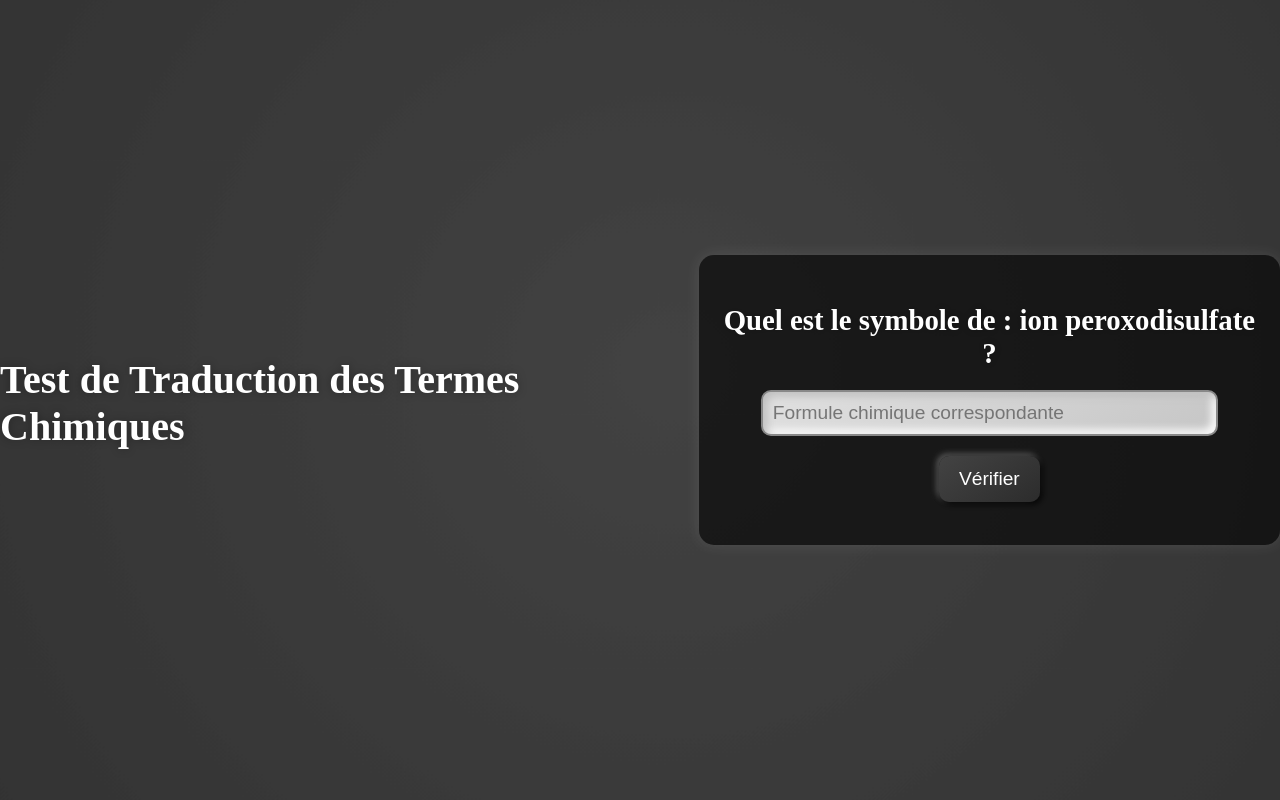
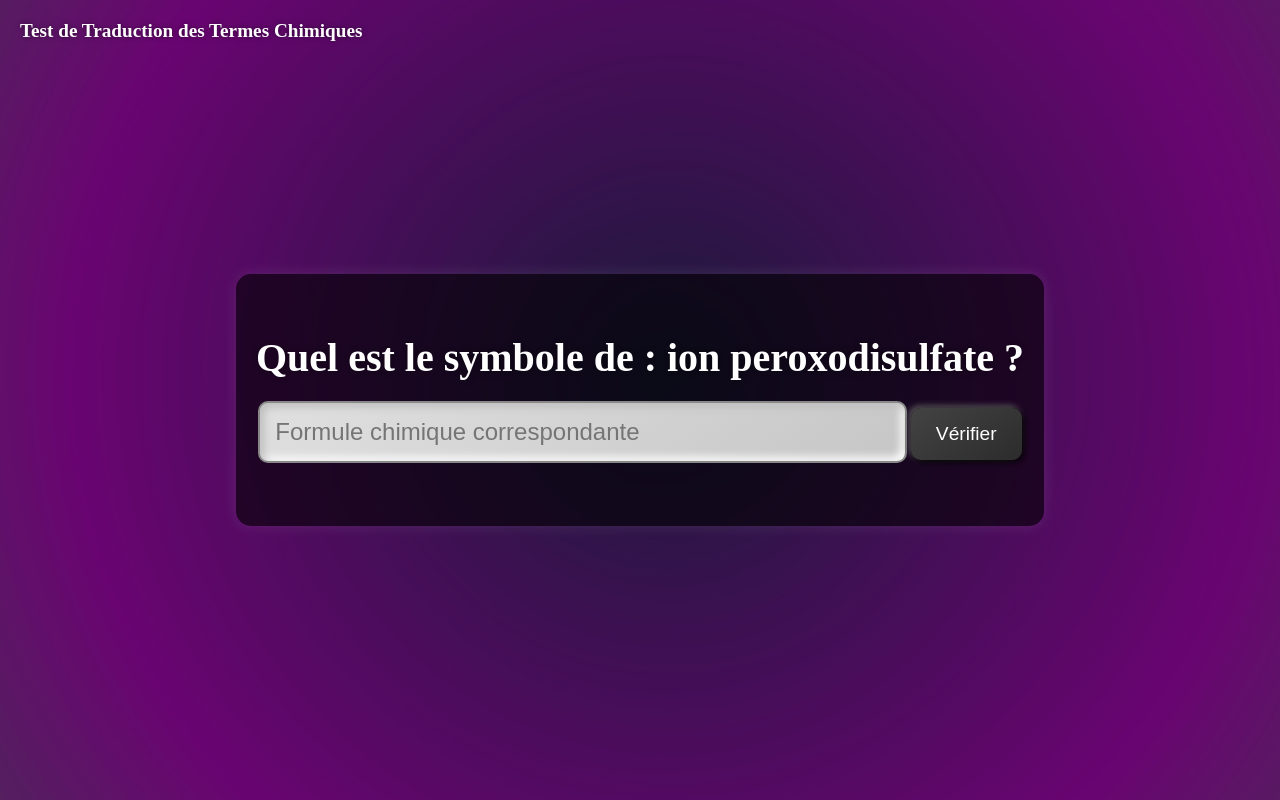
Before and after one commit to LesHautsPoles/PWA-Chimie, a plain HTML site: page index.html in a window 1280 px wide. Shown: the top 800 px of the page. Drawn offline with Linux system fonts and the light colour scheme.

Commit message:
Update styles.css

```diff
--- a/styles.css
+++ b/styles.css
@@ -1,14 +1,14 @@
 /* Style de base pour le corps */
 body {
   margin: 0;
-  font-family: 'Roboto Slab', serif; /* Police plus élégante */
+  font-family: 'Roboto Slab', serif; /* Police élégante */
   display: flex;
   justify-content: center;
   align-items: center;
   height: 100vh;
-  color: #ffffff; /* Couleur du texte pour un bon contraste */
+  color: #ffffff; /* Couleur initiale du texte */
   overflow: hidden;
-  background: linear-gradient(135deg, #434343 25%, #000000 75%); /* Dégradé métallique sombre */
+  background: #000; /* Fond noir de base */
   position: relative;
 }
 
@@ -17,63 +17,62 @@ body {
   z-index: 10;
   text-align: center;
   padding: 20px;
-  background: rgba(0, 0, 0, 0.6); /* Fond semi-transparent pour faire ressortir le contenu */
+  background: rgba(0, 0, 0, 0.6); /* Fond semi-transparent */
   border-radius: 15px;
   box-shadow: 0px 0px 15px rgba(255, 255, 255, 0.1);
 }
 
-/* Style du texte principal */
+/* Titre positionné en haut à gauche */
 h1 {
-  font-size: 2.5rem;
-  margin-bottom: 20px;
-  text-shadow: 0px 0px 10px rgba(0, 0, 0, 0.3); /* Légère ombre portée pour le texte */
+  font-size: 1.2rem;
+  position: absolute;
+  top: 20px;
+  left: 20px;
+  margin: 0;
+  color: #ffffff;
+  text-shadow: 0px 0px 5px rgba(0, 0, 0, 0.5);
 }
 
-/* Style du terme en français */
+/* Style du terme en français au centre */
 #french-term {
   font-weight: bold;
-  font-size: 1.8rem;
-  text-shadow: 0px 0px 10px rgba(0, 0, 0, 0.3); /* Ajout d'un effet lumineux au texte */
+  font-size: 2.5rem;
+  text-shadow: 0px 0px 10px rgba(0, 0, 0, 0.5);
   margin-bottom: 20px;
+  transition: color 0.5s; /* Transition fluide de la couleur */
 }
 
 /* Style de la boîte de saisie */
 #user-input {
   width: 80%;
-  padding: 10px;
+  padding: 15px;
   margin-bottom: 20px;
   border: 2px solid #888;
   border-radius: 10px;
   outline: none;
-  font-size: 1.2rem;
-  background: linear-gradient(145deg, #e0e0e0, #c6c6c6); /* Effet métallique sur la boîte */
+  font-size: 1.5rem;
+  background: linear-gradient(145deg, #e0e0e0, #c6c6c6); /* Effet métallique */
   color: #333;
   box-shadow: inset 4px 4px 8px #bebebe, inset -4px -4px 8px #ffffff;
   transition: all 0.3s ease-in-out;
 }
 
-/* Effet de surbrillance au focus */
-#user-input:focus {
-  border-color: #ffa500; /* Couleur dorée pour le focus */
-  box-shadow: 0px 0px 10px #ffa500; /* Effet lumineux autour de la boîte */
-}
-
 /* Style du bouton */
 #check-answer {
-  padding: 12px 20px;
-  background: linear-gradient(145deg, #434343, #2c2c2c); /* Dégradé métallique sombre */
+  padding: 15px 25px;
+  background: linear-gradient(145deg, #434343, #2c2c2c);
   border: none;
   border-radius: 10px;
   color: #ffffff;
   font-size: 1.2rem;
   cursor: pointer;
-  box-shadow: 2px 2px 6px #000000, -2px -2px 6px #666666; /* Effet 3D pour le bouton */
+  box-shadow: 2px 2px 6px #000000, -2px -2px 6px #666666;
   transition: all 0.3s ease-in-out;
 }
 
-/* Effet d'animation et de surbrillance au survol */
+/* Effet au survol du bouton */
 #check-answer:hover {
-  background: linear-gradient(145deg, #5a5a5a, #3d3d3d); /* Couleur plus claire au survol */
+  background: linear-gradient(145deg, #5a5a5a, #3d3d3d);
   box-shadow: 4px 4px 8px #000000, -4px -4px 8px #666666;
 }
 
@@ -82,9 +81,10 @@ h1 {
   margin-top: 20px;
   font-size: 1.4rem;
   font-style: italic;
+  transition: color 0.5s; /* Transition fluide de la couleur */
 }
 
-/* Arrière-plan animé avec dégradé métallique en forme de vagues */
+/* Arrière-plan animé avec vagues de couleurs */
 body::before,
 body::after {
   content: "";
@@ -93,14 +93,14 @@ body::after {
   height: 300%;
   top: -100%;
   left: -100%;
-  background: radial-gradient(circle at 50% 50%, #434343, #2c2c2c, #1b1b1b); /* Couleurs sombres et métalliques */
-  animation: animateWaves 30s linear infinite; /* Animation plus lente */
+  background: radial-gradient(circle at 50% 50%, #4b0082, #483d8b, #2e8b57, #8a2be2, #5f9ea0); /* Dégradés de couleurs métalliques */
+  animation: animateWaves 30s linear infinite, colorShift 15s ease-in-out infinite;
   z-index: -2;
 }
 
 body::after {
-  animation-duration: 60s; /* Vitesse différente pour plus de profondeur */
-  opacity: 0.5; /* Opacité pour donner de la dimension */
+  animation-duration: 60s, 30s; /* Vitesse différente pour plus de profondeur */
+  opacity: 0.5;
 }
 
 /* Animation des vagues */
@@ -115,3 +115,22 @@ body::after {
     transform: translateX(0) translateY(0) scale(1);
   }
 }
+
+/* Animation de changement de couleur */
+@keyframes colorShift {
+  0% {
+    background: radial-gradient(circle at 50% 50%, #4b0082, #483d8b, #2e8b57, #8a2be2, #5f9ea0);
+  }
+  25% {
+    background: radial-gradient(circle at 50% 50%, #1b1b3a, #6a0572, #295939, #242b2e, #05668d);
+  }
+  50% {
+    background: radial-gradient(circle at 50% 50%, #14274e, #394867, #9f2042, #d7263d, #4b2e83);
+  }
+  75% {
+    background: radial-gradient(circle at 50% 50%, #434343, #ffbf00, #4caf50, #00bcd4, #2196f3);
+  }
+  100% {
+    background: radial-gradient(circle at 50% 50%, #4b0082, #483d8b, #2e8b57, #8a2be2, #5f9ea0);
+  }
+}
```
